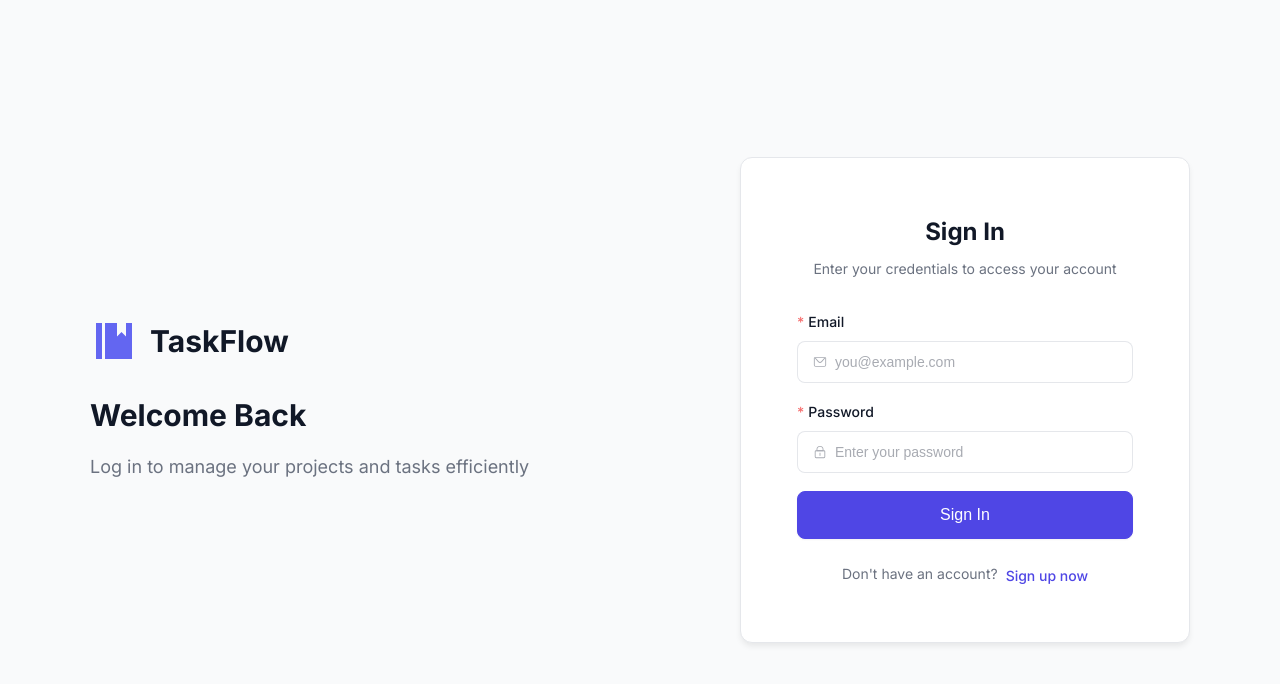
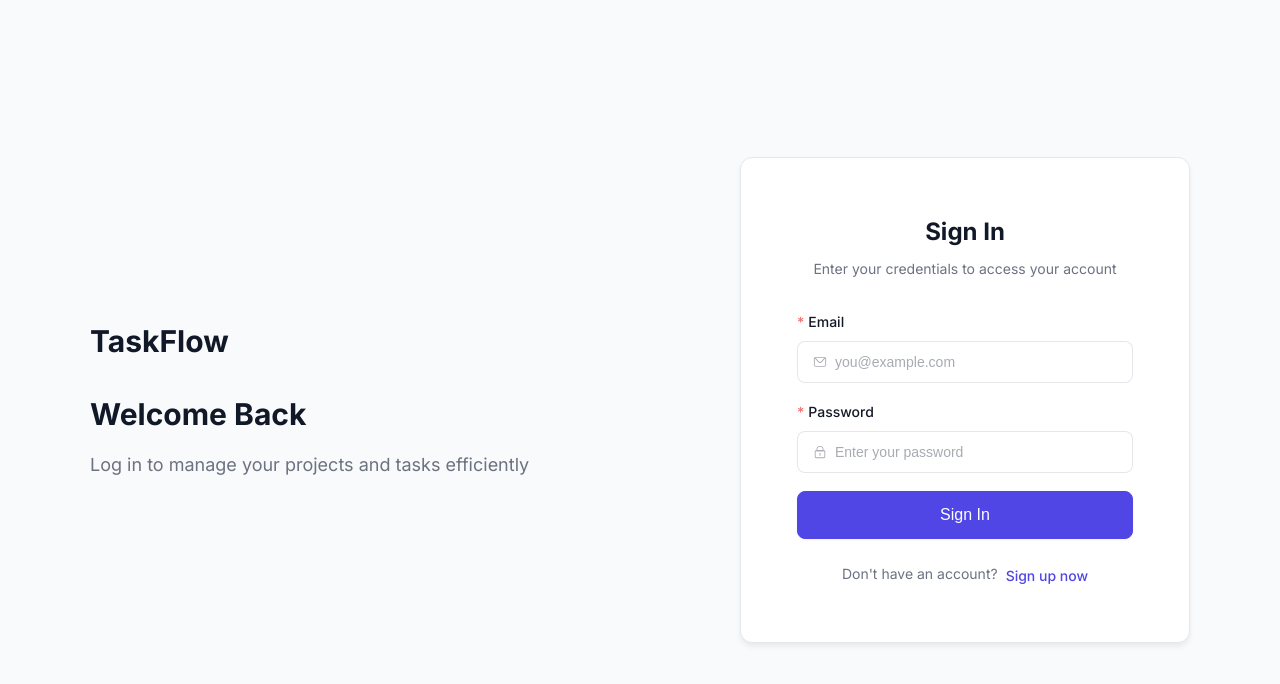
Before and after one commit to ShohruxMurodovich/TaskFlow, a Nuxt app in the folder frontend/: page /login in a window 1280 px wide. Shown: the top 684 px of the page. Built offline with nearby package versions, Linux system fonts and the light colour scheme; no server answers.

Commit message:
Fix: Remove decorative icon causing layout issues on Railway

```diff
--- a/frontend/pages/login.vue
+++ b/frontend/pages/login.vue
@@ -4,9 +4,7 @@
       <!-- Left Side - Branding -->
       <div class="auth-branding">
         <div class="brand-logo">
-          <el-icon :size="48" color="#6366F1">
-            <Management />
-          </el-icon>
+
           <h1>TaskFlow</h1>
         </div>
         <h2>Welcome Back</h2>
```
